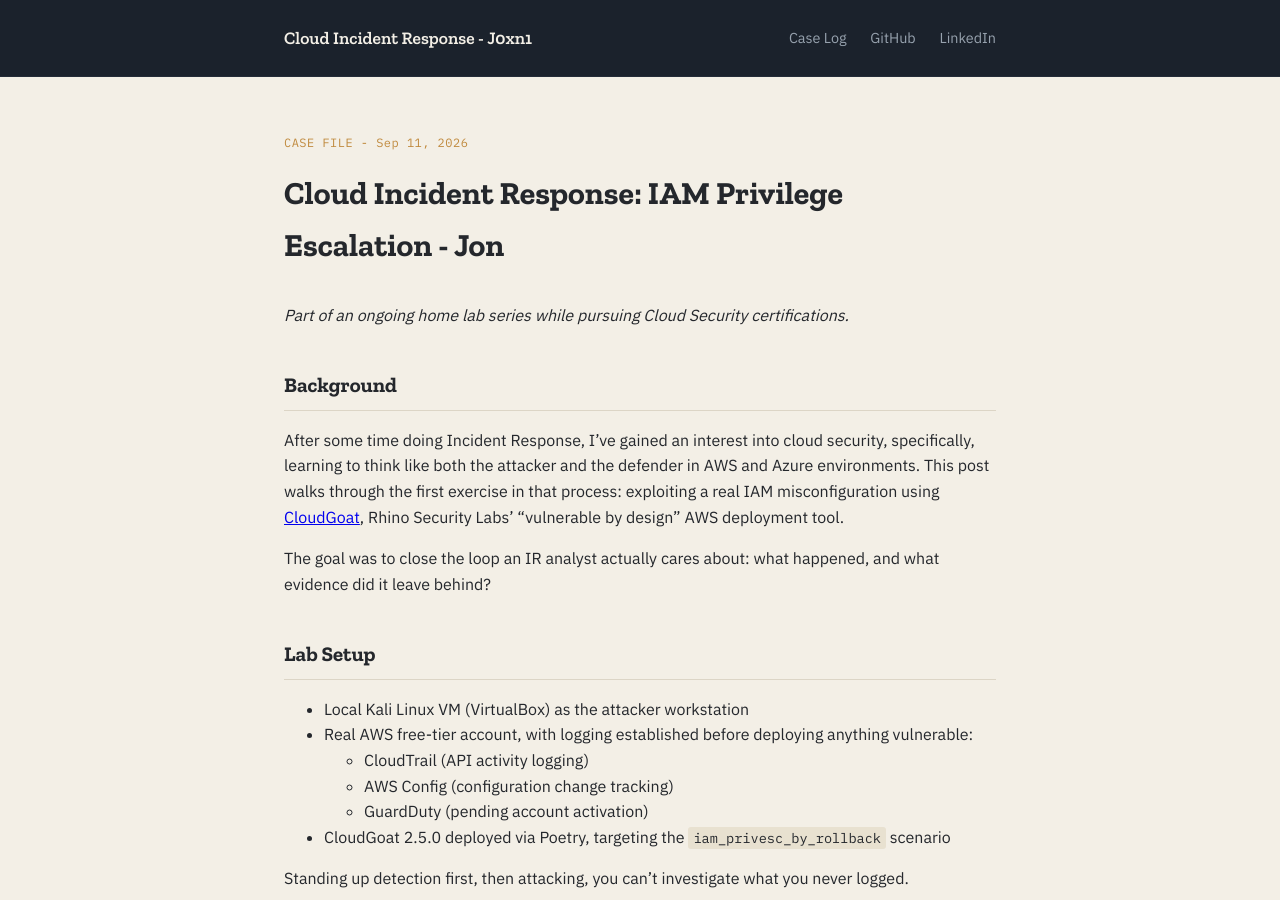
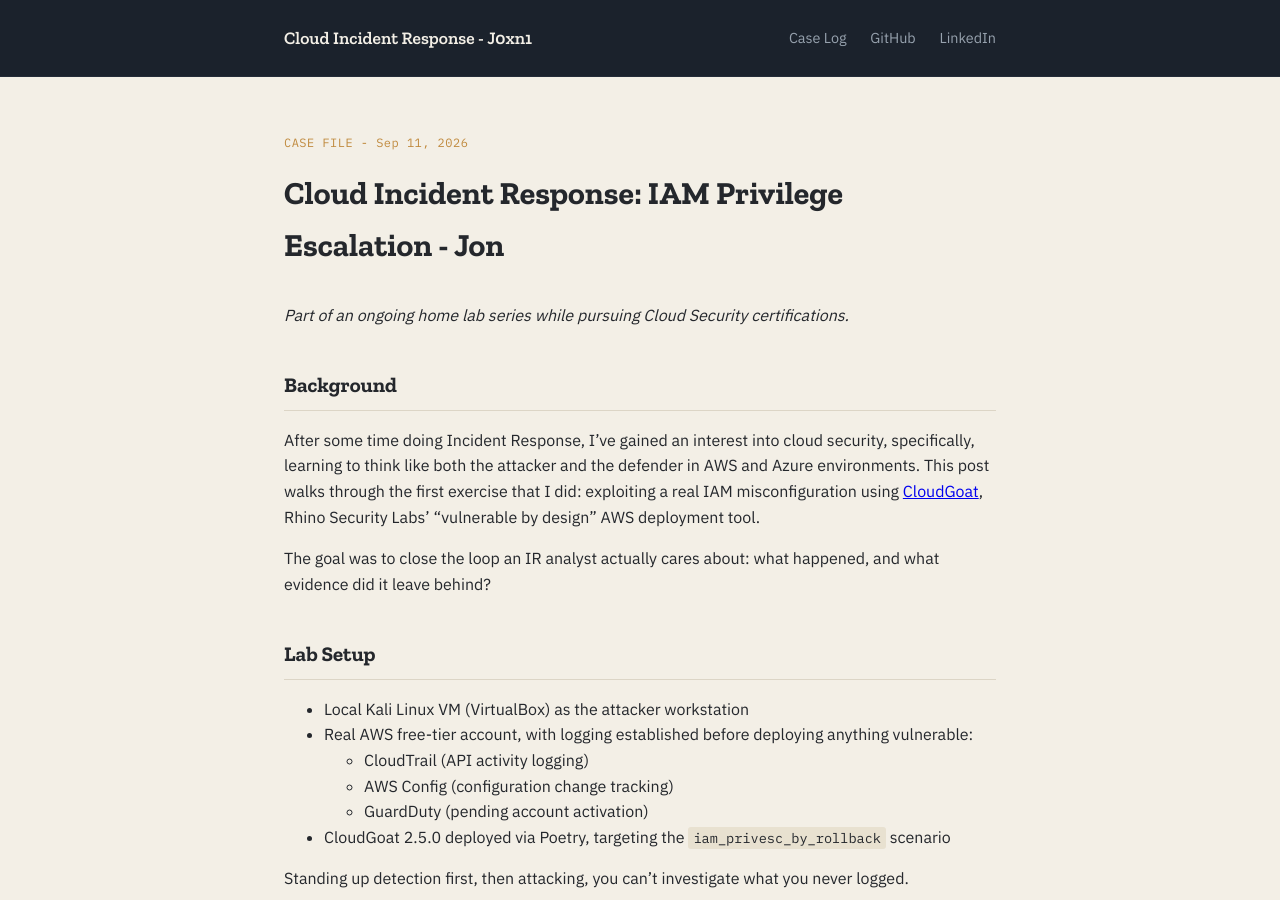
Before and after one commit to J0xn1/j0xn1.github.io, a Jekyll site: the page built from _posts/2026-09-11-iam-privesc-writeup.md, in a window 1280 px wide and 900 px high. Built offline with Jekyll 4.4.1, drawn with Linux system fonts in a browser that asks for light colours.

Commit message:
Update 2026-09-11-iam-privesc-writeup.md

```diff
--- a/_posts/2026-09-11-iam-privesc-writeup.md
+++ b/_posts/2026-09-11-iam-privesc-writeup.md
@@ -8,7 +8,7 @@ date: 2026-09-11
 
 ## Background
 
-After some time doing Incident Response, I've gained an interest into cloud security, specifically, learning to think like both the attacker and the defender in AWS and Azure environments. This post walks through the first exercise in that process: exploiting a real IAM misconfiguration using [CloudGoat](https://github.com/RhinoSecurityLabs/cloudgoat), Rhino Security Labs' "vulnerable by design" AWS deployment tool.
+After some time doing Incident Response, I've gained an interest into cloud security, specifically, learning to think like both the attacker and the defender in AWS and Azure environments. This post walks through the first exercise that I did: exploiting a real IAM misconfiguration using [CloudGoat](https://github.com/RhinoSecurityLabs/cloudgoat), Rhino Security Labs' "vulnerable by design" AWS deployment tool.
 
 The goal was to close the loop an IR analyst actually cares about: what happened, and what evidence did it leave behind?
 
```
